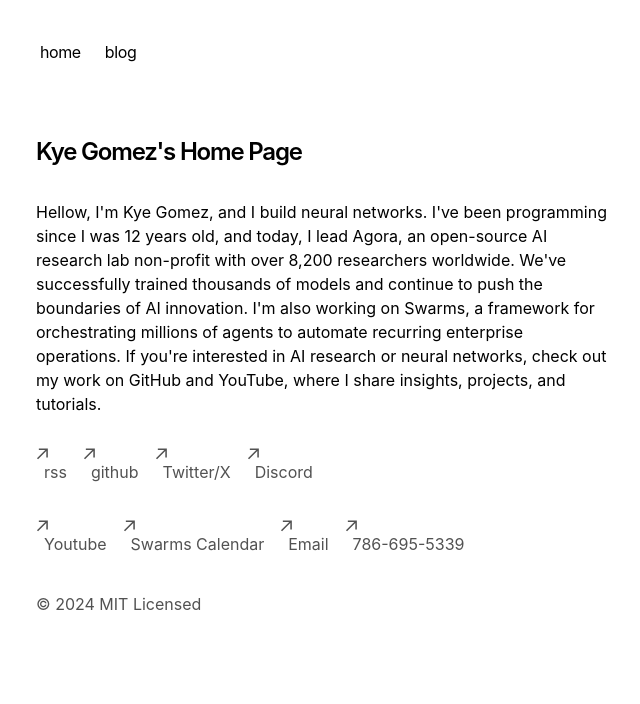
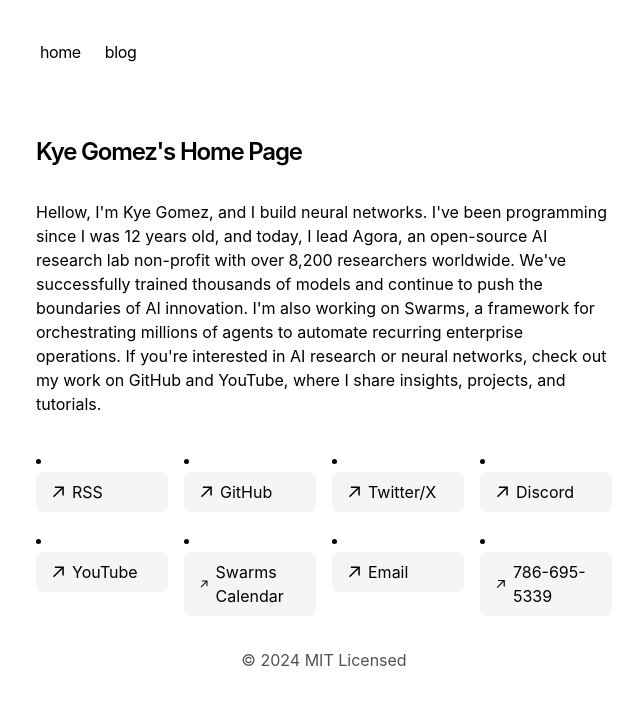
Before and after one commit to kyegomez/kyegomez-com, a Next.js app: page / in a window 1280 px wide. Shown: the top 704 px of the page, without its empty margins (316-956 px from the left). Built offline with nearby package versions, Linux system fonts and the light colour scheme.

Commit message:
[CLEANUP]

```diff
--- a/app/components/footer.tsx
+++ b/app/components/footer.tsx
@@ -15,65 +15,34 @@
   )
 }
 
+export default function Footer() {
+  const LinkButton = ({ href, text }: { href: string; text: string }) => (
+    <li>
+      <a
+        href={href}
+        className="flex items-center rounded-md bg-neutral-100 px-4 py-2 transition-all hover:bg-neutral-200 dark:bg-neutral-800 dark:hover:bg-neutral-700"
+        target="_blank"
+        rel="noopener noreferrer"
+      >
+        <ArrowIcon />
+        <span className="ml-2">{text}</span>
+      </a>
+    </li>
+  );
 
-export default function Footer() {
   return (
     <footer className="mb-16">
-      <div className="flex flex-col space-y-4 md:space-y-8">
-        <ul className="font-sm flex flex-col space-y-2 text-neutral-600 md:flex-row md:space-x-4 md:space-y-0 dark:text-neutral-300">
-          <li>
-            <a href="/rss">
-              <ArrowIcon />
-              <p className="ml-2 h-7">rss</p>
-            </a>
-          </li>
-          <li>
-            <a href="https://github.com/kyegomez">
-              <ArrowIcon />
-              <p className="ml-2 h-7">github</p>
-            </a>
-          </li>
-          <li>
-            <a href="https://x.com/KyeGomezB">
-              <ArrowIcon />
-              <p className="ml-2 h-7">Twitter/X</p>
-            </a>
-          </li>
-          <li>
-            <a href="https://discord.gg/agora-999382051935506503">
-              <ArrowIcon />
-              <p className="ml-2 h-7">Discord</p>
-            </a>
-          </li>
-        </ul>
-        <ul className="font-sm flex flex-col space-y-2 text-neutral-600 md:flex-row md:space-x-4 md:space-y-0 dark:text-neutral-300">
-          <li>
-            <a href="https://www.youtube.com/@kyegomez3242">
-              <ArrowIcon />
-              <p className="ml-2 h-7">Youtube</p>
-            </a>
-          </li>
-          <li>
-            <a href="https://lu.ma/swarms_calendar">
-              <ArrowIcon />
-              <p className="ml-2 h-7">Swarms Calendar</p>
-            </a>
-          </li>
-          <li>
-            <a href="mailto:kye@kyegomez.com">
-              <ArrowIcon />
-              <p className="ml-2 h-7">Email</p>
-            </a>
-          </li>
-          <li>
-            <a>
-              <ArrowIcon />
-              <p className="ml-2 h-7">786-695-5339</p>
-            </a>
-          </li>
-        </ul>
+      <div className="grid grid-cols-1 gap-4 sm:grid-cols-2 md:grid-cols-4">
+        <LinkButton href="/rss" text="RSS" />
+        <LinkButton href="https://github.com/kyegomez" text="GitHub" />
+        <LinkButton href="https://x.com/KyeGomezB" text="Twitter/X" />
+        <LinkButton href="https://discord.gg/agora-999382051935506503" text="Discord" />
+        <LinkButton href="https://www.youtube.com/@kyegomez3242" text="YouTube" />
+        <LinkButton href="https://lu.ma/swarms_calendar" text="Swarms Calendar" />
+        <LinkButton href="mailto:kye@kyegomez.com" text="Email" />
+        <LinkButton href="tel:+17866955339" text="786-695-5339" />
       </div>
-      <p className="mt-8 text-neutral-600 dark:text-neutral-300">
+      <p className="mt-8 text-center text-neutral-600 dark:text-neutral-300">
         © {new Date().getFullYear()} MIT Licensed
       </p>
     </footer>
```
